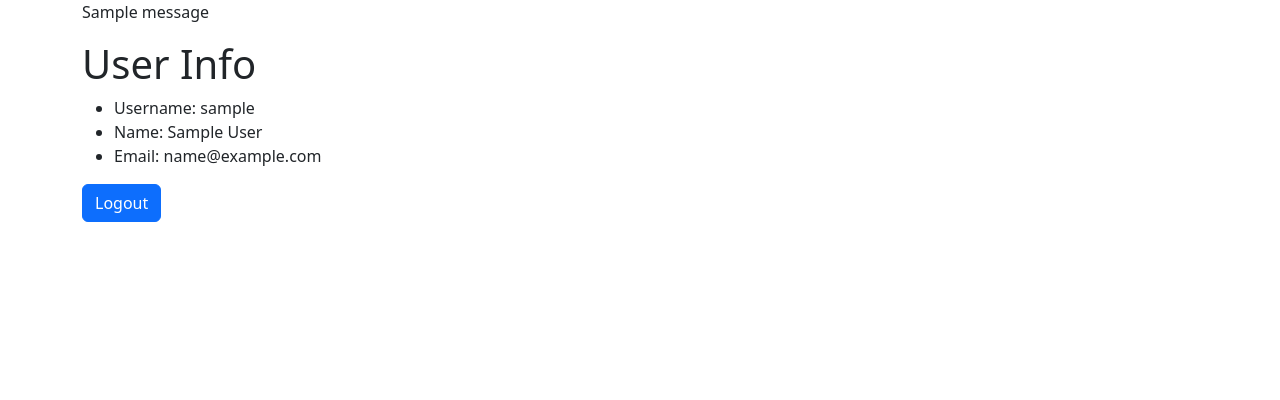
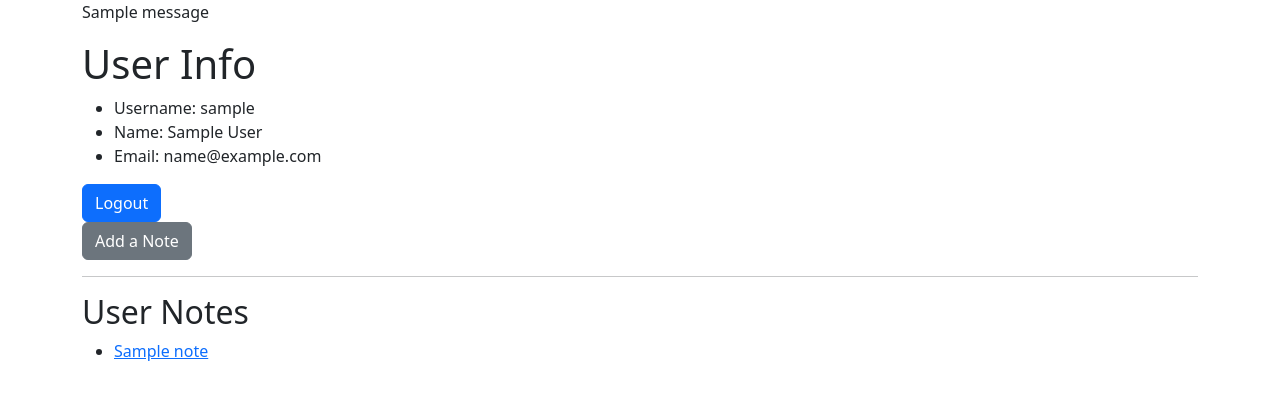
Before and after one commit to crystal-tran/flask-notes, a Flask app: template templates/users.html in a window 1280 px wide. Shown: the top 400 px of the page. Run offline with Flask 3, Linux system fonts and the light colour scheme; the template is opened without the code that fills it: values that come from a table or form of the project are taken from there, others are empty; tables that the repository leaves empty hold one stand-in row (values such as "Sample post"); one stand-in notice (Sample message) is shown.

Commit message:
created route for notes and note form

```diff
--- a/app.py
+++ b/app.py
@@ -4,8 +4,8 @@ from flask import Flask, render_template, redirect, session, flash
 from flask_debugtoolbar import DebugToolbarExtension
 from werkzeug.exceptions import Unauthorized
 
-from models import User, connect_db, db
-from forms import RegisterForm, LoginForm, CSRFProtectForm
+from models import User, connect_db, db, Note
+from forms import RegisterForm, LoginForm, CSRFProtectForm, NoteForm
 
 app = Flask(__name__)
 app.config["SQLALCHEMY_DATABASE_URI"] = os.environ.get(
@@ -114,3 +114,28 @@ def logout():
 
     else:
         raise Unauthorized
+
+@app.route('/users/<username>/notes/add', methods=['GET','POST'])
+def add_note(username):
+    '''Add a note for a user'''
+
+    if 'username' not in session or session[USERNAME_KEY] != username:
+        raise Unauthorized
+
+    user = User.query.get_or_404(username)
+    form = NoteForm()
+
+    if form.validate_on_submit():
+        note_data = {k: v for k, v in form.data.items() if k != "csrf_token"}
+
+        note = Note(owner_username=username, **note_data)
+
+        db.session.add(note)
+        db.session.commit()
+
+        return redirect(f'/users/{username}')
+
+    else:
+        return render_template("notes.html",
+                               form=form,
+                               user=user)
--- a/forms.py
+++ b/forms.py
@@ -48,6 +48,19 @@ class LoginForm(FlaskForm):
         validators=[InputRequired(), Length(3, 30)],
     )
 
+class NoteForm(FlaskForm):
+    '''Form for adding a note.'''
+
+    title = StringField(
+        "Title",
+        validators=[InputRequired()]
+    )
+
+    content = StringField(
+        "Content",
+        validators=[InputRequired()]
+    )
+
 
 class CSRFProtectForm(FlaskForm):
     """Form just for CSRF Protection."""
--- a/templates/users.html
+++ b/templates/users.html
@@ -20,4 +20,19 @@
   <button type="submit" class="btn btn-primary">Logout</button>
 </form>
 
+
+<a href="/users/{{ user.username }}/notes/add" class="btn btn-secondary">Add a Note</a>
+<hr>
+
+<h2>User Notes</h2>
+<ul>
+
+  {% for note in notes %}
+
+      <li>
+        <a href="/notes/{{ note.id }}/update">{{ note.title }}</a>
+      </li>
+
+    {% endfor %}
+</ul>
 {% endblock %}
```
Also changed, not shown: templates/notes.html (added, +21 -0 lines).
